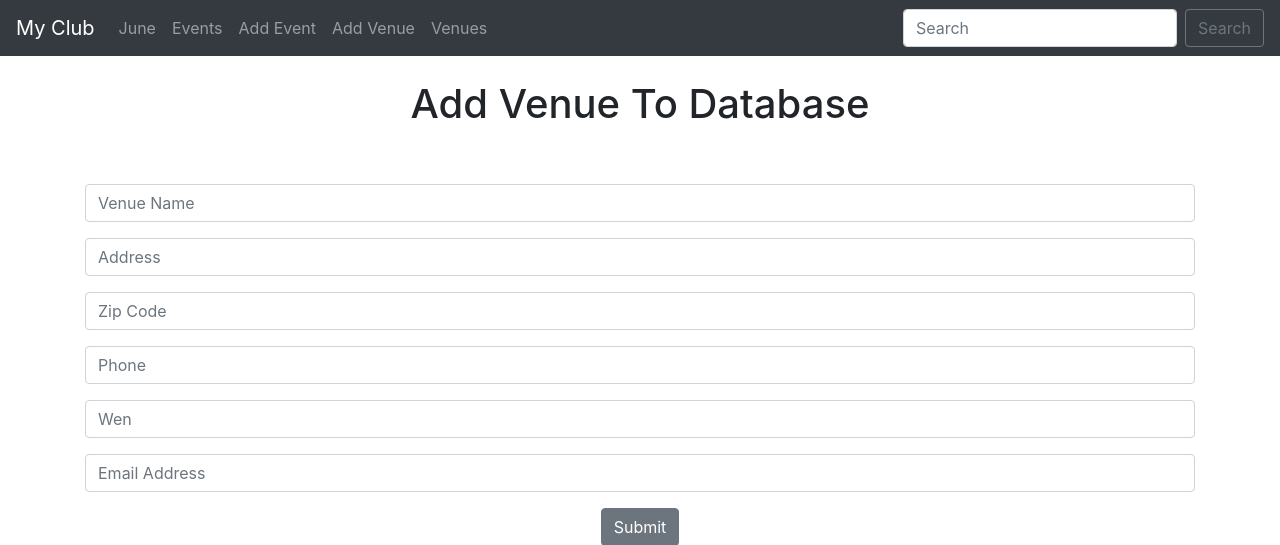
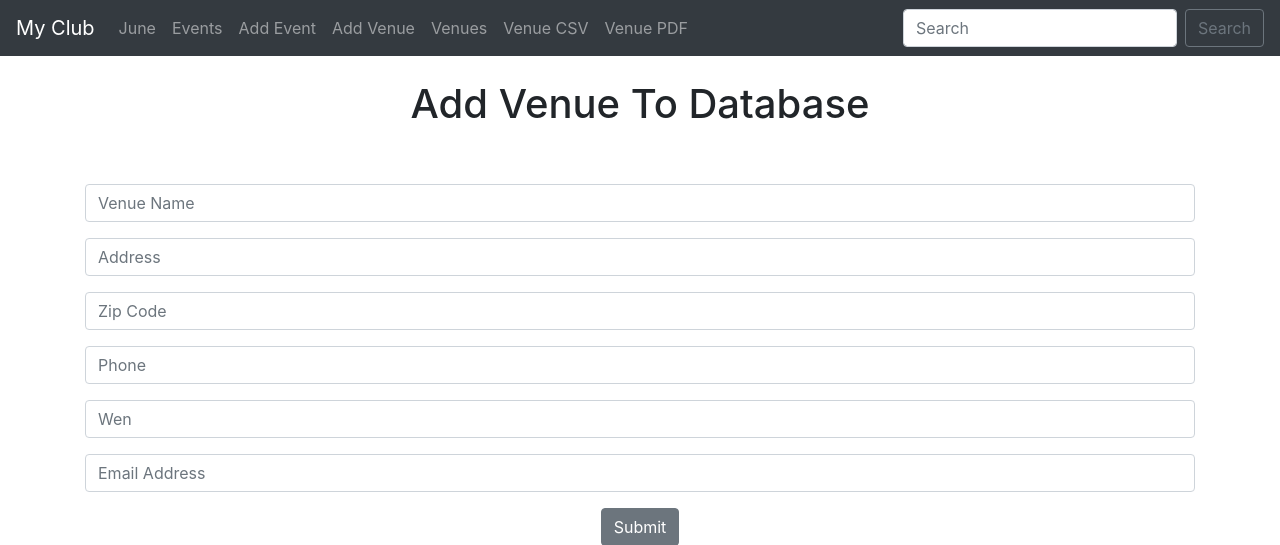
Before and after one commit to akashKarmakar02/EventDjangoApp, a Django app: page /add_venue in a window 1280 px wide. Shown: the top 545 px of the page. Run offline with Django 4.2, Linux system fonts and the light colour scheme.

Commit message:
Added venue csv and pdf button

```diff
--- a/templates/events/base.html
+++ b/templates/events/base.html
@@ -32,6 +32,12 @@
           <li class="nav-item">
             <a class="nav-link" href="{% url 'list-venue' %}">Venues</a>
           </li>
+          <li class="nav-item">
+            <a class="nav-link" href="{% url 'venue-csv' %}">Venue CSV</a>
+          </li>
+          <li class="nav-item">
+            <a class="nav-link" href="{% url 'venue-pdf' %}">Venue PDF</a>
+          </li>
         </ul>
         <form class="form-inline my-2 my-lg-0" method="post" action="{% url 'search-venues' %}">
             {% csrf_token %}
```
